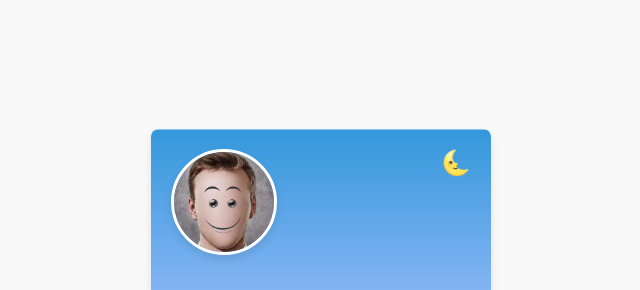
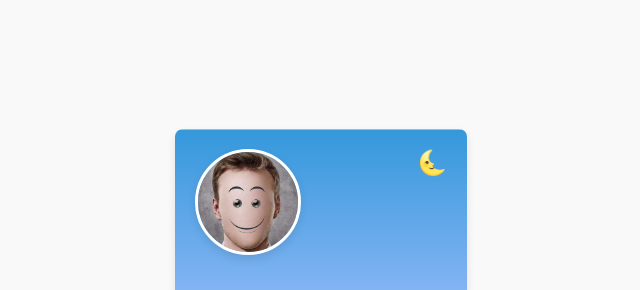
Before and after one commit to Railenboss/MaxMustermann, a plain HTML site: page index.html in a window 1280 px wide. Shown: the part 37-327 px from the top of the page, without its empty margins (319-959 px from the left). Drawn offline with nearby package versions, Linux system fonts and the light colour scheme.

Commit message:
Update einfarbig.css

```diff
--- a/einfarbig.css
+++ b/einfarbig.css
@@ -24,8 +24,10 @@ body {
 
 .card {
   position: relative;
-  width: 300px;
+  max-width: 300px
+  width: 90%;
   padding: 20px;
+  margin: 0 auto;
   border-radius: 8px;
   box-shadow: 0 4px 8px rgba(0, 0, 0, 0.1);
   transition: box-shadow 0.3s ease;
```
